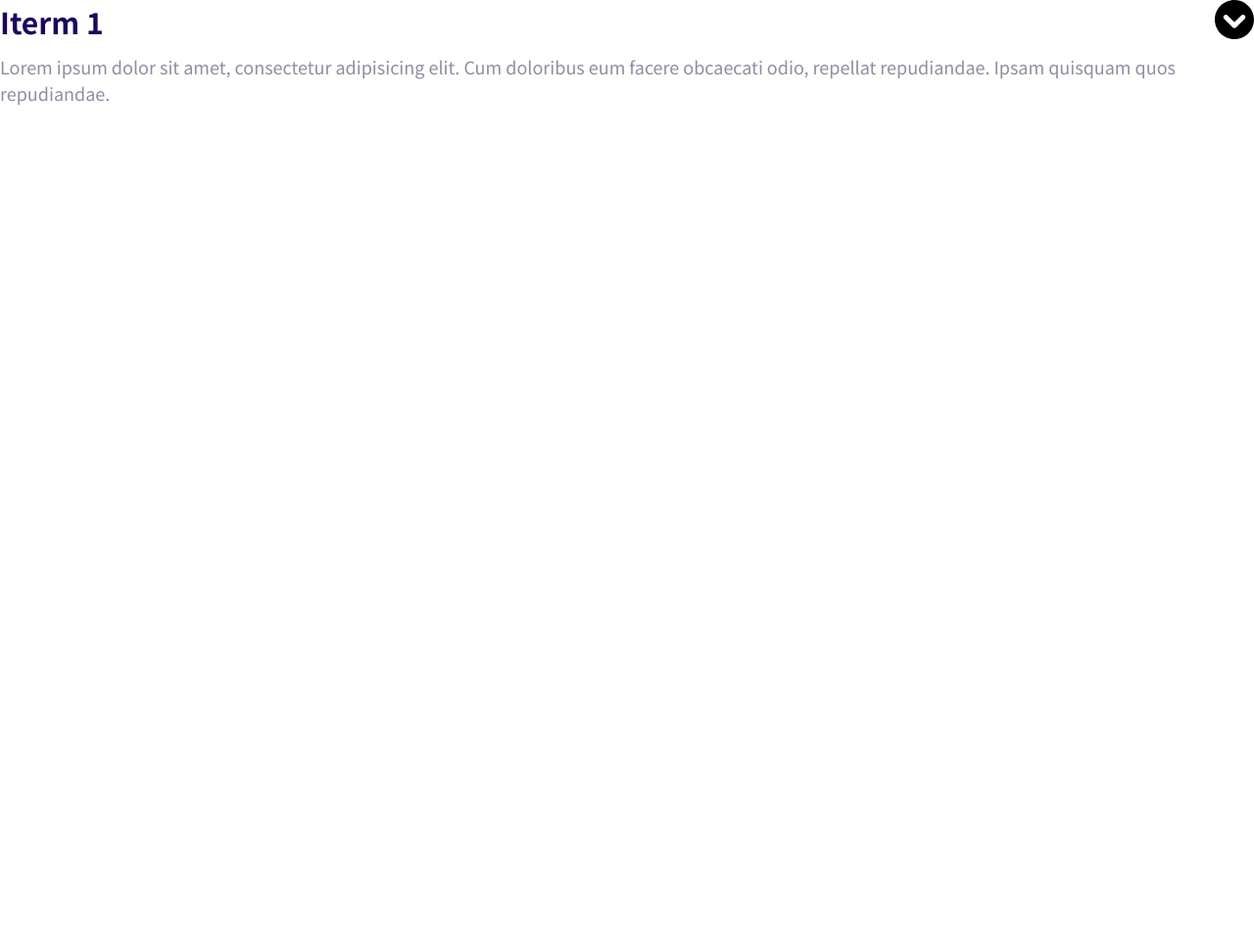
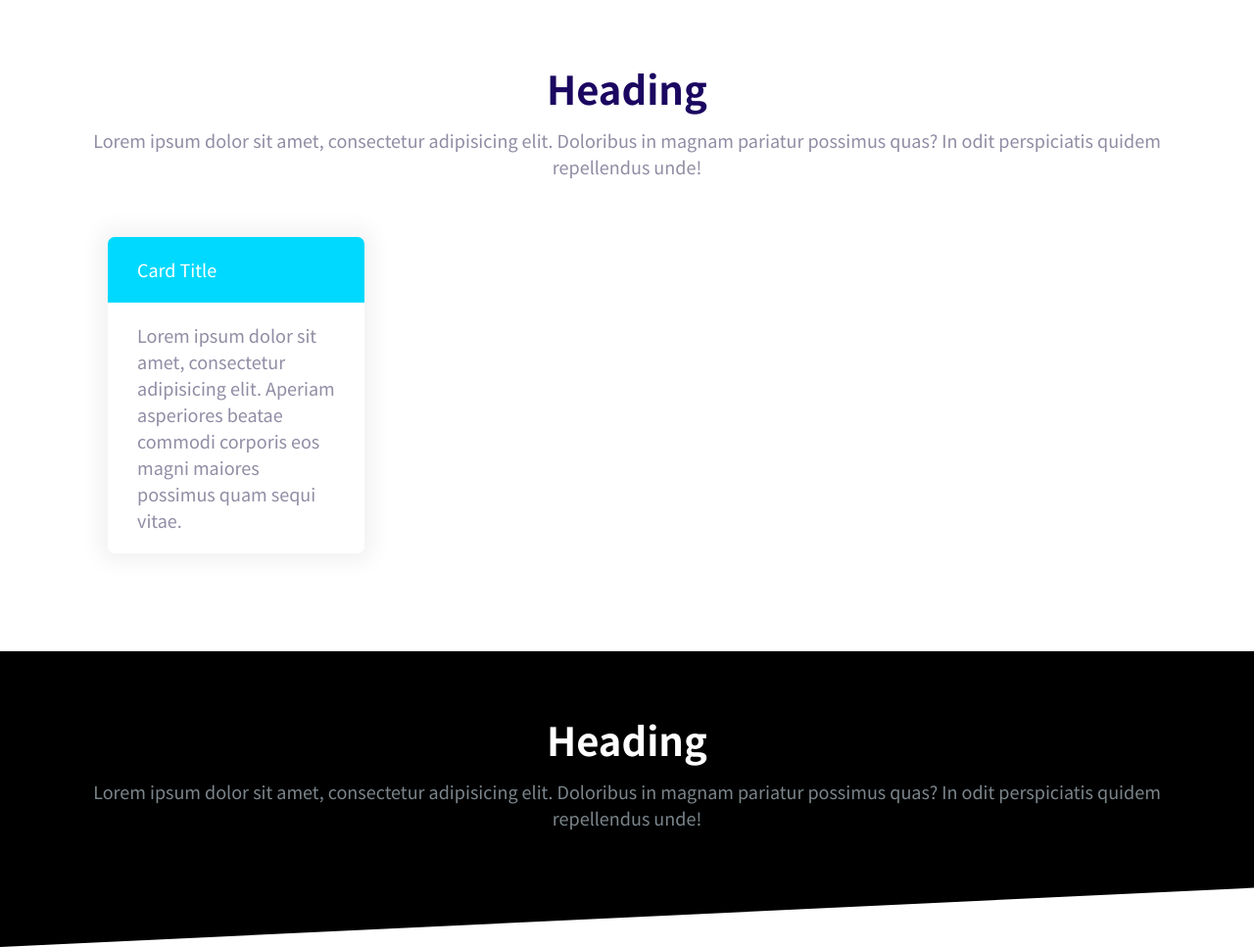
Before and after one commit to BoningtonChen/Bonity, a plain HTML site: page index.html in a window 1280 px wide. Shown: the whole page at 98% size. Before the commit the page ends 800 px from the top, so only its background shows below. Drawn offline with Linux system fonts and the light colour scheme.

Commit message:
块元素组件-构建-完善

```diff
--- a/index.html
+++ b/index.html
@@ -14,18 +14,42 @@
     <script src="https://kit.fontawesome.com/75726138de.js" crossorigin="anonymous"></script>
 </head>
 <body>
-  <div class="collapsible collapsible--expanded">
-    <header class="collapsible__header">
-      <h2 class="collapsible__heading">Iterm 1</h2>
-        <svg class="icon collapsible__chevron">
-            <use xlink:href="icons/sprite.svg#circle-chevron-down-solid"></use>
-        </svg>
-    </header>
-    <div class="collapsible__content">
-      Lorem ipsum dolor sit amet, consectetur adipisicing elit. Cum doloribus eum facere obcaecati odio, repellat repudiandae. Ipsam quisquam quos repudiandae.
+<!--
+Index content
+-->
+  <section class="block">
+    <div class="container">
+      <header class="block__header">
+        <h2 class="block__heading">Heading</h2>
+        <p>
+          Lorem ipsum dolor sit amet, consectetur adipisicing elit. Doloribus in magnam pariatur possimus quas? In odit perspiciatis quidem repellendus unde!
+        </p>
+      </header>
+      <div style="width: 30%; padding: 4rem">
+        <div class="card card--secondary">
+          <header class="card__header">Card Title</header>
+          <div class="card__body">
+            Lorem ipsum dolor sit amet, consectetur adipisicing elit. Aperiam asperiores beatae commodi corporis eos magni maiores possimus quam sequi vitae.
+          </div>
+        </div>
+      </div>
     </div>
-  </div>
+  </section>
 
+  <section class="block block--dark block--skewed-left">
+    <div class="container">
+      <header class="block__header">
+        <h2 class="block__heading">Heading</h2>
+        <p>
+          Lorem ipsum dolor sit amet, consectetur adipisicing elit. Doloribus in magnam pariatur possimus quas? In odit perspiciatis quidem repellendus unde!
+        </p>
+      </header>
+    </div>
+  </section>
+
+<!--
+Index script
+-->
   <script src="script/main.js"></script>
 
 </body>
--- a/styles/style.css
+++ b/styles/style.css
@@ -568,3 +568,57 @@ a {
     max-height: 100vh;
     opacity: 1;
 }
+
+
+/* TODO: Block */
+.block {
+    --padding-vertical: 6rem;
+    padding: var(--padding-vertical) 2rem;
+    /*border: 2px solid red;*/
+}
+
+.block__heading {
+    margin-top: 0;
+}
+
+.block--dark {
+    background: #000000;
+    color: #7b858b;
+}
+
+.block--dark .block__heading {
+    color: #ffffff;
+}
+
+.block__header {
+    text-align: center;
+}
+
+.block--skewed-right {
+    padding-bottom: calc(
+            var(--padding-vertical) + 4rem
+    );
+    clip-path: polygon(
+            0% 0%,
+            100% 0%,
+            100% 100%,
+            0% 80%
+    );
+}
+
+.block--skewed-left {
+    padding-bottom: calc(
+            var(--padding-vertical) + 4rem
+    );
+    clip-path: polygon(
+            0% 0%,
+            100% 0%,
+            100% 80%,
+            0% 100%
+    );
+}
+
+.container {
+    max-width: 1140px;
+    margin: 0 auto;
+}
```
